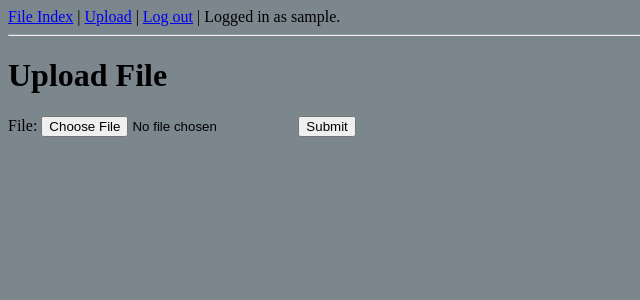
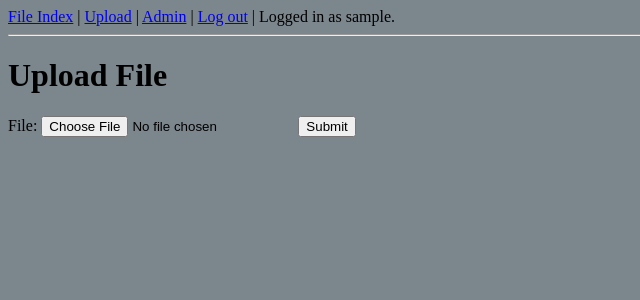
Before and after one commit to ArielHorwitz/fudge, a Django app: page /upload/ in a window 1280 px wide. Shown: the top 300 px of the page, without its empty margins (0-640 px from the left). Run offline with Django 4.2, Linux system fonts and the light colour scheme; the visitor is signed in with stand-in values (Sample User, id 1).

Commit message:
Add admin link

```diff
--- a/fudge/fudge/templates/base.html
+++ b/fudge/fudge/templates/base.html
@@ -12,6 +12,7 @@
 {% if request.user.is_authenticated %}
     <a href={% url 'files:index' %}>File Index</a> |
     <a href={% url 'files:upload' %}>Upload</a> |
+    <a href="/admin" %}>Admin</a> |
     <a href="/account/logout" %}>Log out</a> |
     Logged in as {{ request.user }}.
 {% else %}
```
